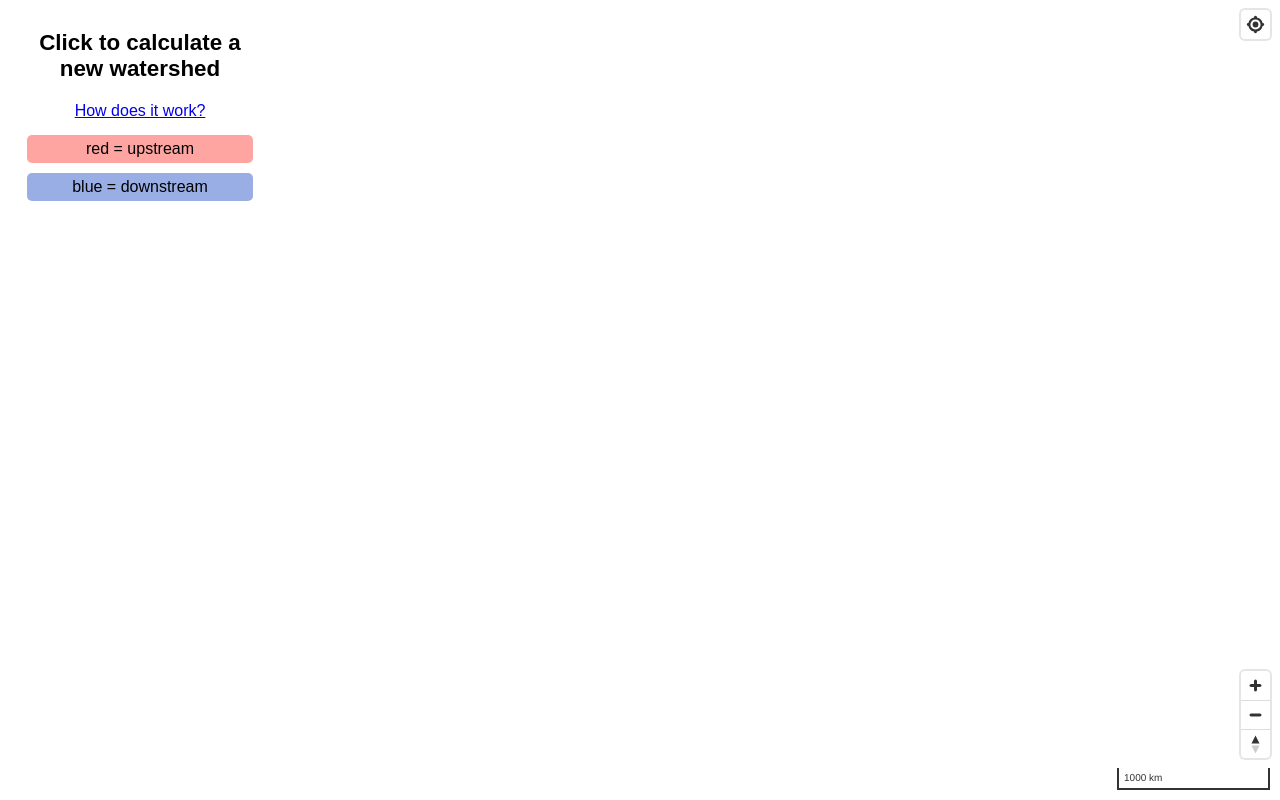
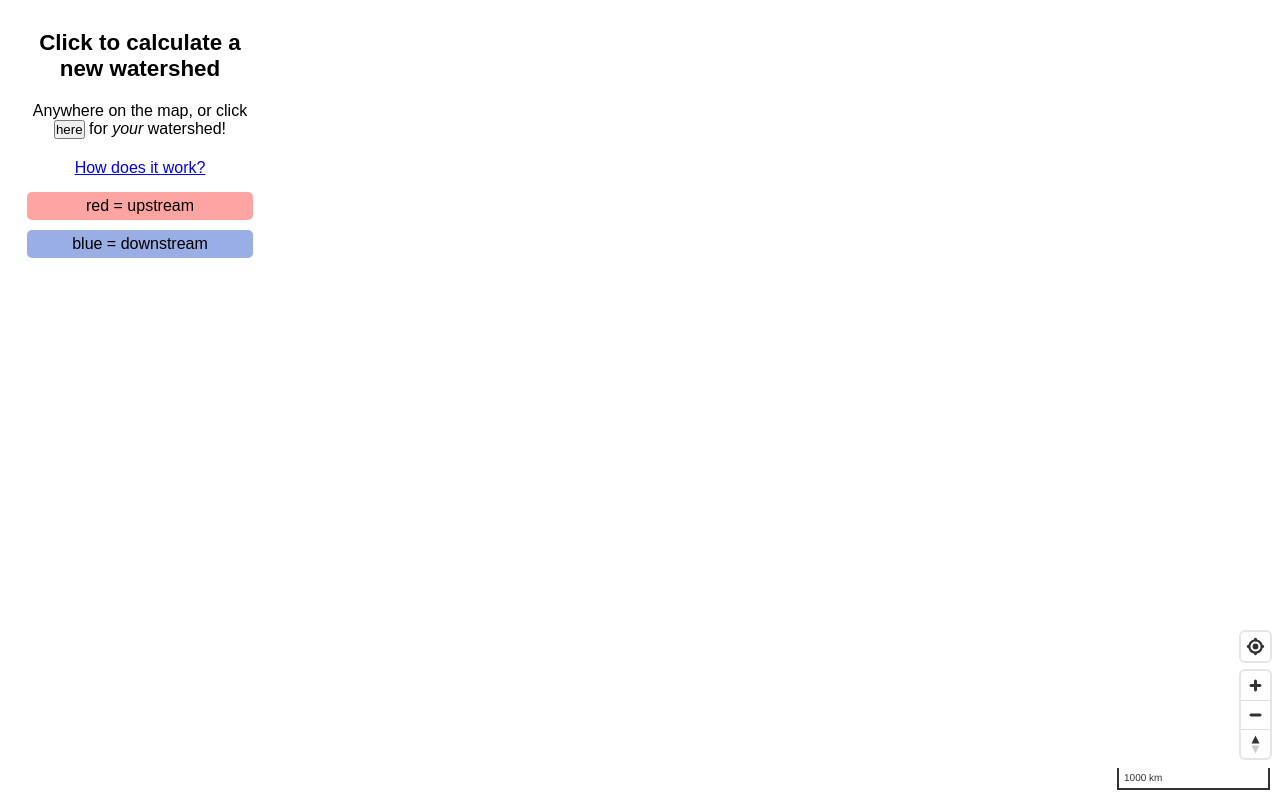
Before and after one commit to carderne/water, a Flask app: page / in a window 1280 px wide. Run offline with Flask 2, Linux system fonts and the light colour scheme.

Commit message:
Clarify geoloc button

```diff
--- a/app/static/index.html
+++ b/app/static/index.html
@@ -24,6 +24,9 @@
                 <p><strong>Click to calculate a new watershed</strong></p>
             </div>
             <div>
+                <p>Anywhere on the map, or click <button id="geoloc" style="padding:0 0">here</button> for <em>your</em> watershed!</p>
+            </div>
+            <div>
                 <p><a href="https://rdrn.me/watershed-graph/">How does it work?</a></p>
             </div>
             <div>
--- a/app/static/main.js
+++ b/app/static/main.js
@@ -47,15 +47,22 @@ let geoloc = new mapboxgl.GeolocateControl({
     },
   },
 });
-map.addControl(geoloc);
+map.addControl(geoloc, "bottom-right");
+function trigger() {
+  geoloc.trigger();
+}
 geoloc.on("geolocate", (p) => {
   stylePointer("wait");
-  setTimeout(() => fireClick(p), 1000);
+  setTimeout(() => fireClick(p), 2000);
 });
-var marker = new mapboxgl.Marker({ scale: 0.7 }).setLngLat(random);
 disableClick();
-runQuery(random.idd, random, 0);
+var marker = new mapboxgl.Marker({ scale: 0.7 });
+map.on("load", () => {
+  marker.setLngLat(random).addTo(map);
+  runQuery(random.idd, random, 0);
+});
 
+get("geoloc").onclick = trigger;
 get("exit").onclick = exitModal;
 get("modal").onclick = exitModal;
 function exitModal() {
@@ -76,6 +83,8 @@ function stylePointer(style) {
   map.getCanvas().style.cursor = style;
   queryAll(".mapboxgl-marker").forEach((q) => (q.style.cursor = style));
   queryAll(".mapboxgl-ctrl-icon").forEach((q) => (q.style.cursor = style));
+  get("geoloc").style.cursor = style;
+  get("controls").style.cursor = style;
 }
 
 function enableClick() {
--- a/app/static/style.css
+++ b/app/static/style.css
@@ -86,6 +86,10 @@ html, body {
     cursor: pointer;
 }
 
+#geoloc:disabled {
+    cursor: default !important;
+}
+
 @media only screen and (max-width: 600px) {
     html, body {
         font: 0.9em arial;
```
